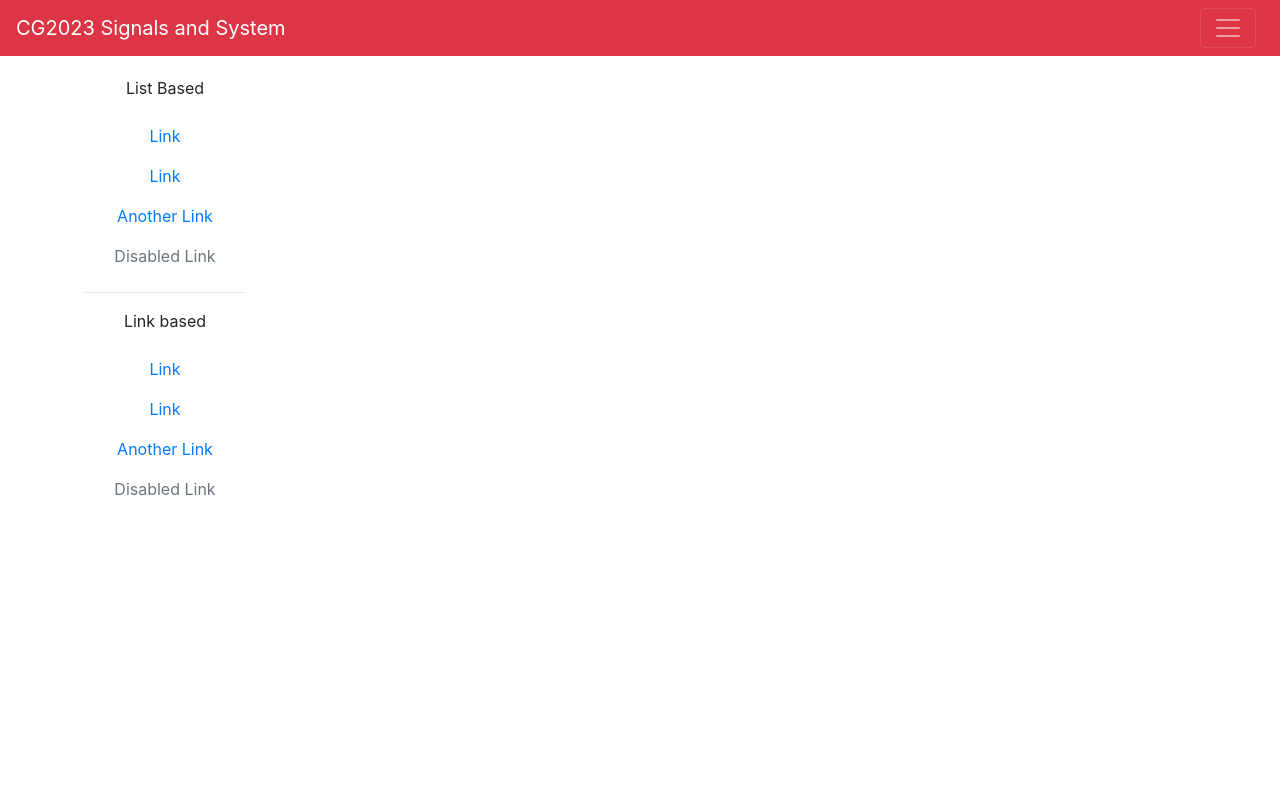
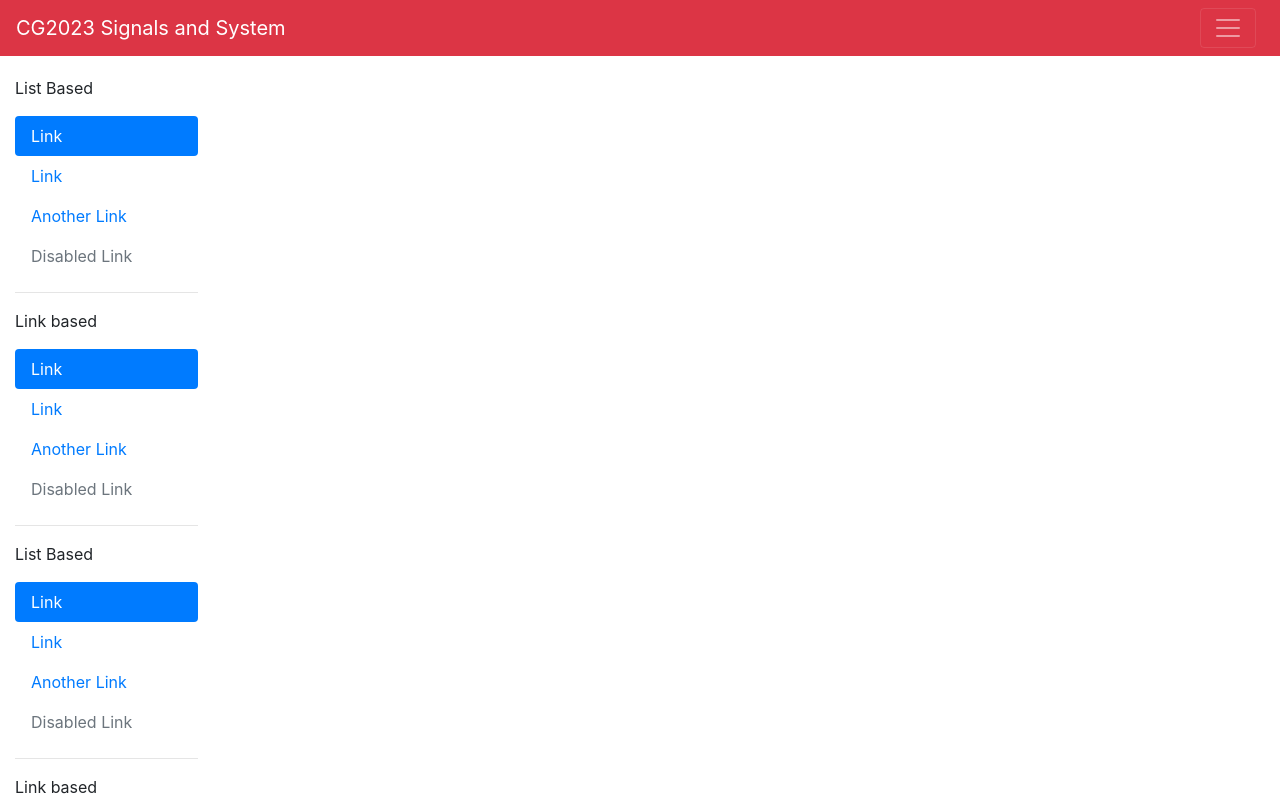
Before and after one commit to jitwei98/signals_template, a React (Create React App) app: page /jit/sidenav in a window 1280 px wide. Shown: the top 800 px of the page. Built offline with nearby package versions, Linux system fonts and the light colour scheme.

Commit message:
Import SideNav into App.js

```diff
--- a/src/App.js
+++ b/src/App.js
@@ -1,6 +1,7 @@
 import React, { Component } from 'react';
 import './App.css';
 import BootstrapNavbar from './Navbar.js';
+import SideNav from './SideNav.js';
 // import BootstrapPagination from './Pagination.js';
 import Example from './Pagination';
 // import Equations from './Equations';
@@ -19,7 +20,8 @@ class App extends Component {
       <BrowserRouter>
           <div className="App">
             <BootstrapNavbar />
-            <div className="container">
+            <div className="container-fluid">
+              <SideNav />
               <Switch>
                 <Route path='/jit' component={Jit}/>
                 <Route path='/TH' component={Th}/>
--- a/src/SideNav.css
+++ /dev/null
@@ -1,3 +0,0 @@
-.sidenav-container {
-	text-align: left;
-}
--- a/src/SideNav.js
+++ b/src/SideNav.js
@@ -1,16 +1,14 @@
 import React, { Component } from 'react';
 import { Nav, NavItem, NavLink } from 'reactstrap';
 
-import './SideNav.css';
-
 class SideNav extends Component {
-  // constructor(props) {
-  //   super(props);
-  //   this.state = {
-  //     sidebarOpen: false
-  //   };
-  //   this.onSetSidebarOpen = this.onSetSidebarOpen.bind(this);
-  // }
+  constructor(props) {
+    super(props);
+    // this.state = {
+    //   sidebarOpen: false
+    // };
+    // this.onSetSidebarOpen = this.onSetSidebarOpen.bind(this);
+  }
 
   // onSetSidebarOpen(open) {
   //   this.setState({ sidebarOpen: open });
@@ -18,12 +16,12 @@ class SideNav extends Component {
 
 	render() {
 		return (
-      <div className="row">
+      <div className="row" style={{textAlign: "left"}}>
       <div className="col-lg-2">
         <p>List Based</p>
-        <Nav vertical>
-          <NavItem>
-            <NavLink href="#">Link</NavLink>
+        <Nav pills vertical>
+          <NavItem >
+            <NavLink href="#" active>Link</NavLink>
           </NavItem>
           <NavItem>
             <NavLink href="#">Link</NavLink>
@@ -37,8 +35,29 @@ class SideNav extends Component {
         </Nav>
         <hr />
         <p>Link based</p>
-        <Nav vertical>
-          <NavLink href="#">Link</NavLink> <NavLink href="#">Link</NavLink> <NavLink href="#">Another Link</NavLink> <NavLink disabled href="#">Disabled Link</NavLink>
+        <Nav pills vertical>
+          <NavLink href="#" active>Link</NavLink> <NavLink href="#">Link</NavLink> <NavLink href="#">Another Link</NavLink> <NavLink disabled href="#">Disabled Link</NavLink>
+        </Nav>
+        <hr />
+        <p>List Based</p>
+        <Nav pills vertical>
+          <NavItem >
+            <NavLink href="#" active>Link</NavLink>
+          </NavItem>
+          <NavItem>
+            <NavLink href="#">Link</NavLink>
+          </NavItem>
+          <NavItem>
+            <NavLink href="#">Another Link</NavLink>
+          </NavItem>
+          <NavItem>
+            <NavLink disabled href="#">Disabled Link</NavLink>
+          </NavItem>
+        </Nav>
+        <hr />
+        <p>Link based</p>
+        <Nav pills vertical>
+          <NavLink href="#" active>Link</NavLink> <NavLink href="#">Link</NavLink> <NavLink href="#">Another Link</NavLink> <NavLink disabled href="#">Disabled Link</NavLink>
         </Nav>
       </div>
       </div>
```
